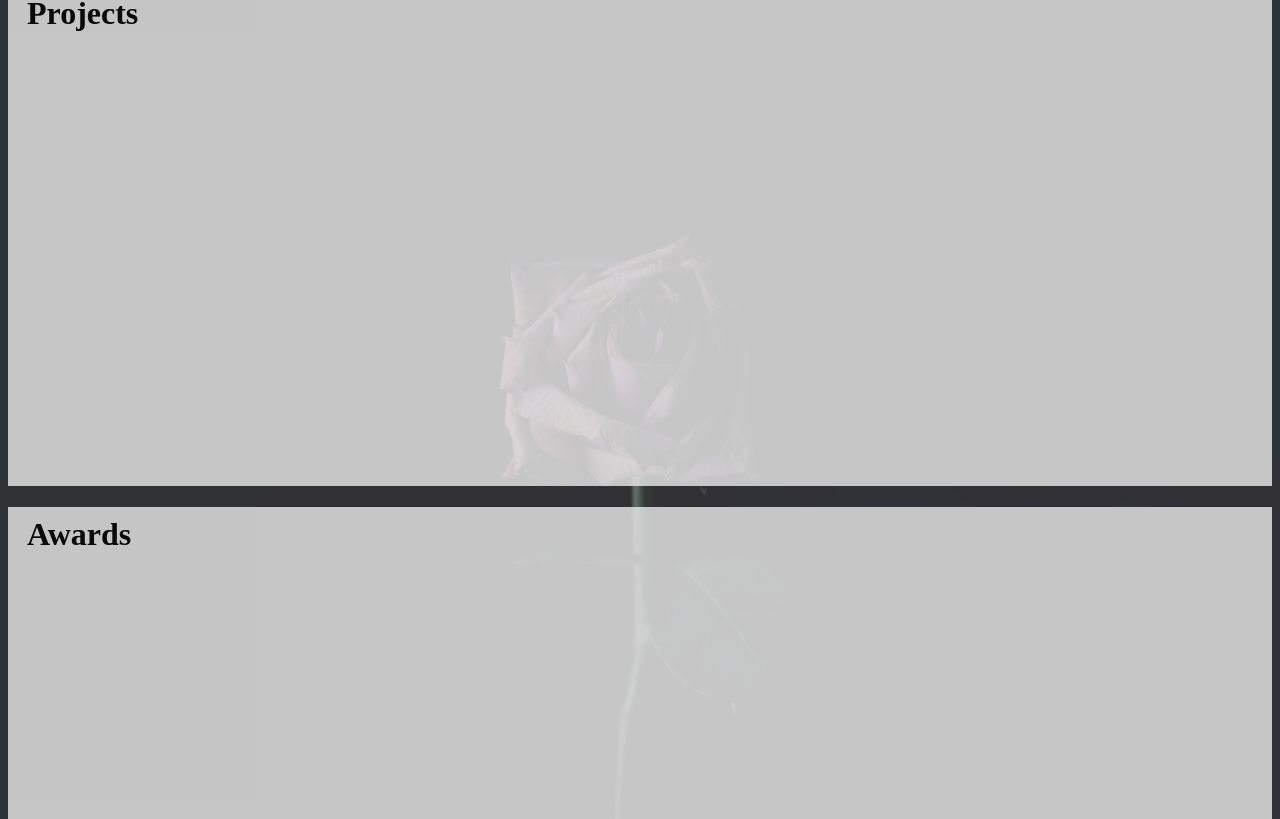
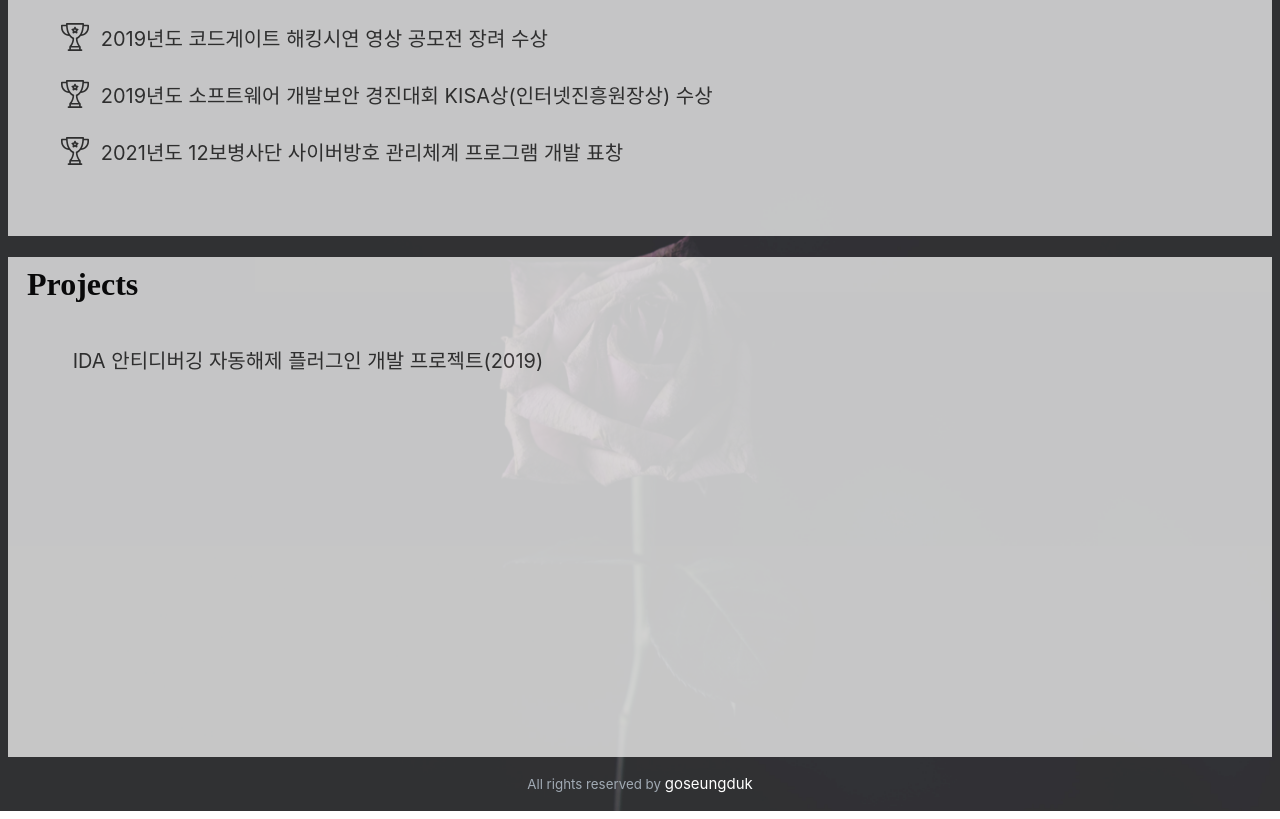
Before and after one commit to goseungduk/goseungduk.github.io, a React (Create React App) app: page / in a window 1280 px wide. Shown: the part 1741-2560 px from the top of the page. Built offline with nearby package versions, Linux system fonts and the light colour scheme; a web font is replaced by a local one.

Commit message:
210630_footer

```diff
--- a/src/App.jsx
+++ b/src/App.jsx
@@ -2,6 +2,7 @@ import React, { useRef,useEffect } from "react";
 import {gsap} from 'gsap';
 import Header from './components/Header'
 import MiddleSection from './components/MiddleSection'
+import Footer from './components/Footer';
 
 const MainPage = () => {
   const main_slogan=useRef(null);
@@ -34,6 +35,7 @@ const MainPage = () => {
         </h1>
       </div>
       <MiddleSection></MiddleSection>
+      <Footer></Footer>
   </div>
   );
 }
--- /dev/null
+++ b/src/components/Footer.jsx
@@ -0,0 +1,12 @@
+import React from 'react';
+
+
+const Footer= ()=>{
+    return (
+        <div class="footer">
+            <small class="copyright">All rights reserved by <a href="https://goseungduk.github.io" style={{color:'white',fontSize:15}}>goseungduk</a></small>
+        </div>
+    )
+}
+
+export default Footer;
--- a/src/components/Header.jsx
+++ b/src/components/Header.jsx
@@ -50,13 +50,13 @@ const Header = () => {
                     </a>
                 </li>
                 <li>
-                    <a data-scroll="projects" className="menu" href="#projects">
-                        <span>Projects</span>
+                    <a data-scroll="awards" className="menu" href="#awards">
+                        <span>Awards</span>
                     </a>
                 </li>
                 <li>
-                    <a data-scroll="awards" className="menu" href="#awards">
-                        <span>Awards</span>
+                    <a data-scroll="projects" className="menu" href="#projects">
+                        <span>Projects</span>
                     </a>
                 </li>
             </ul>
--- a/src/components/MiddleSection.jsx
+++ b/src/components/MiddleSection.jsx
@@ -5,11 +5,13 @@ import Name from '../statics/name.svg';
 import Group from '../statics/group.svg';
 import Graduation from '../statics/graduation2.svg';
 import ROKA from '../images/roka.png';
+import PRIZE from '../statics/trophy.svg';
+import Project from '../statics/project.svg';
 
 const MiddleSection = () => {
   return (
     <div className="middleSections">
-      <div id="profile" style={{height: 500}}>
+      <div id="profile" style={{height: 450}}>
         <h1>PROFILE</h1>
         <div>
           <ul>
@@ -30,7 +32,7 @@ const MiddleSection = () => {
               <span style={{fontSize:20,marginLeft:"1%"}}><a href="http://catsecurity.net">CAT-Security</a> 소속</span>
             </li>
             <li style={{verticalAlign:"center",marginBottom:"10px"}}>
-              <img src={ROKA} style={{float:'left',marginLeft:'5px'}} width="28px" height="28px" alt="group"></img>
+              <img src={ROKA} style={{float:'left',marginLeft:'5px'}} width="28px" height="28px" alt="army"></img>
               <span style={{fontSize:20,marginLeft:"1%"}}>대한민국 육군(ROKA) 병장 만기전역</span>
             </li>
             <li>
@@ -74,11 +76,34 @@ const MiddleSection = () => {
           </ul>
         </div>
       </div>
+      <div id="awards" style={{height: 300}}>
+        <h1>Awards</h1>
+        <div>
+          <ul>
+            <li style={{verticalAlign:"center",marginBottom:"28px"}}>
+              <img src={PRIZE} style={{float:'left'}} width="28px" alt="prize"></img>
+              <span style={{fontSize:20,marginLeft:"1%"}}>2019년도 코드게이트 해킹시연 영상 공모전 장려 수상</span>
+            </li>
+            <li style={{verticalAlign:"center",marginBottom:"28px"}}>
+              <img src={PRIZE} style={{float:'left'}} width="28px" alt="prize"></img>
+              <span style={{fontSize:20,marginLeft:"1%"}}>2019년도 소프트웨어 개발보안 경진대회 KISA상(인터넷진흥원장상) 수상</span>
+            </li>
+            <li style={{verticalAlign:"center",marginBottom:"28px"}}>
+              <img src={PRIZE} style={{float:'left'}} width="28px" alt="prize"></img>
+              <span style={{fontSize:20,marginLeft:"1%"}}>2021년도 12보병사단 사이버방호 관리체계 프로그램 개발 표창</span>
+            </li>
+          </ul>
+        </div>
+      </div>
       <div id="projects" style={{height: 500}}>
         <h1>Projects</h1>
-      </div>
-      <div id="awards" style={{height: 500}}>
-        <h1>Awards</h1>
+        <div>
+          <ul>
+            <li style={{verticalAlign:"center",marginBottom:"28px"}}>
+              <span style={{fontSize:20,marginLeft:"1%"}}>IDA 안티디버깅 자동해제 플러그인 개발 프로젝트(2019)</span>
+            </li>
+          </ul>
+        </div>
       </div>
     </div>
   )
--- a/src/styles/globals.scss
+++ b/src/styles/globals.scss
@@ -87,3 +87,12 @@ a {
 .middleSections div ul li {
     margin-bottom:30px;
 }
+.footer {
+    height:30px;
+    margin-top:16px;
+    text-align: center!important;
+}
+.copyright {
+    color:#a1aab4;
+    padding:15px;
+}
```
Also changed, not shown: src/statics/project.svg (added), src/statics/trophy.svg (added).
